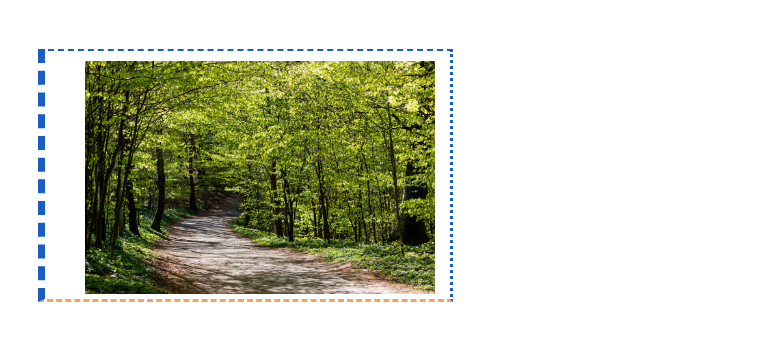
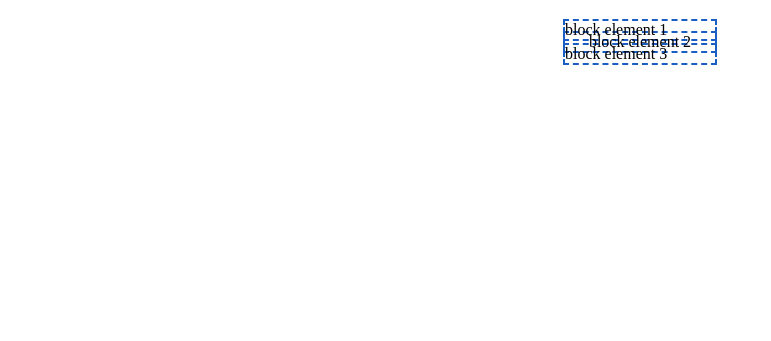
Before and after one commit to llianand94/fm_css_ls, a plain HTML site: page index.html in a window 1280 px wide. Shown: the part 61-402 px from the top of the page, without its empty margins (0-771 px from the left). Drawn offline with Linux system fonts and the light colour scheme.

Commit message:
Exemples with margin

```diff
--- a/assets/css/style.css
+++ b/assets/css/style.css
@@ -2,13 +2,28 @@
   /* box-sizing: border-box; */
   width: 350px;
   /* height: 300px; */
-  border: dashed rgb(26, 94, 196);
-  border-top-width: 2px;
+  border: 2px dashed rgb(26, 94, 196);
+  /* border-top-width: 2px;
   border-right-style: dotted;
   border-left-width: 7px;
+  border-bottom-color:sandybrown; */
 
-  border-bottom-color:sandybrown;
-
-  padding: 10px 15px 5px 40px;
+  padding: 5px 15px;
   margin: 30px;
 }
+.span{
+  width: 300px;
+  border: 2px dashed rgb(26, 94, 196);
+  padding: 5px 10px;
+  /* line-height: 1.5em;\ */
+  margin: 30px;
+}
+.div{
+  border: 2px dashed rgb(26, 94, 196);
+  width: 150px;
+  margin: 10px auto;
+}
+.align-center{
+  margin: -20px auto;
+  text-align: center;
+}
--- a/index.html
+++ b/index.html
@@ -8,7 +8,14 @@
   </head>
   <body>
     <h1>header</h1>
+      <!-- <img src="./assets/images/forest.jpg" alt="viev into a forrest" class='img'>
       <img src="./assets/images/forest.jpg" alt="viev into a forrest" class='img'>
-
+      <br>
+      <span class="span">line element</span>
+      <span class="span">line element</span>
+      <span class="span">line element</span> -->
+      <div class="div">block element 1</div>
+      <div class="div align-center">block element 2</div>
+      <div class="div">block element 3</div>
   </body>
 </html>
```
